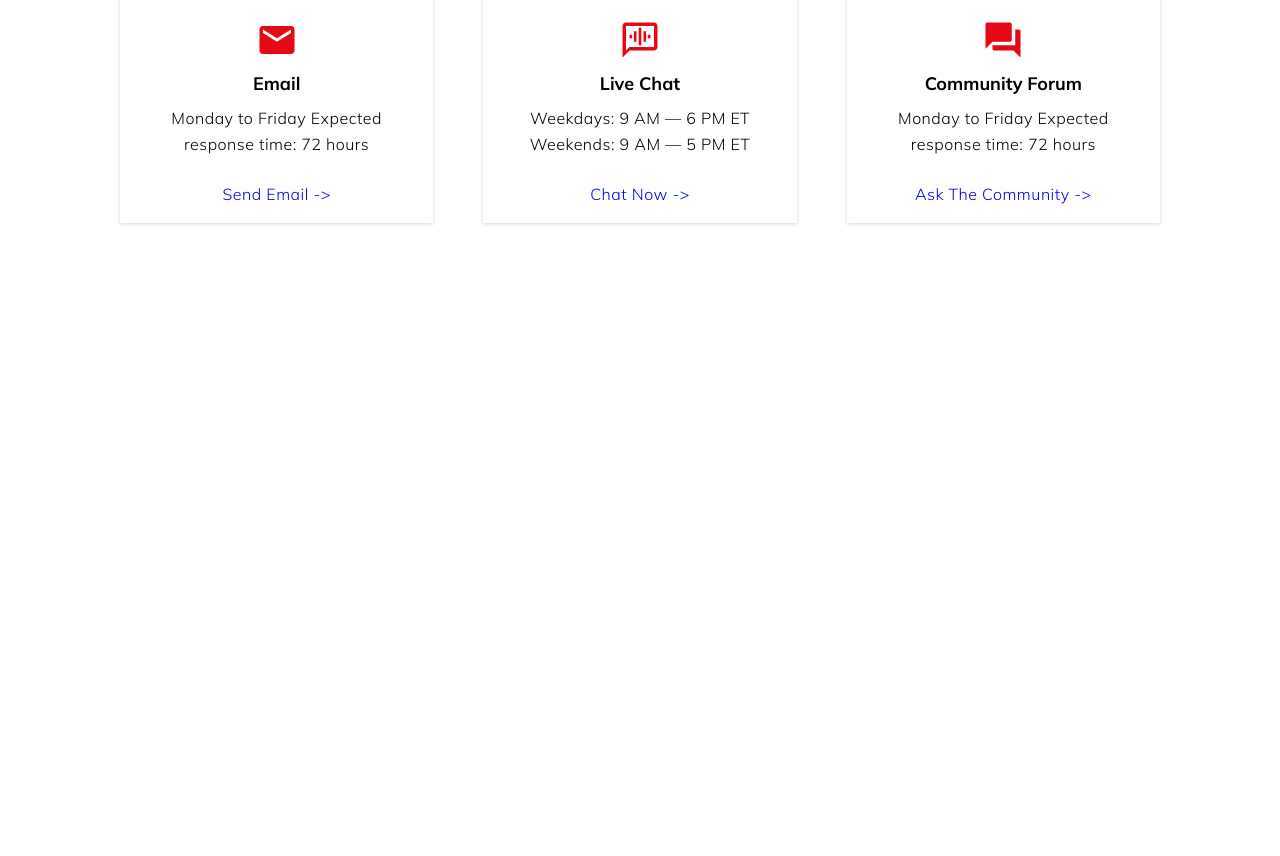
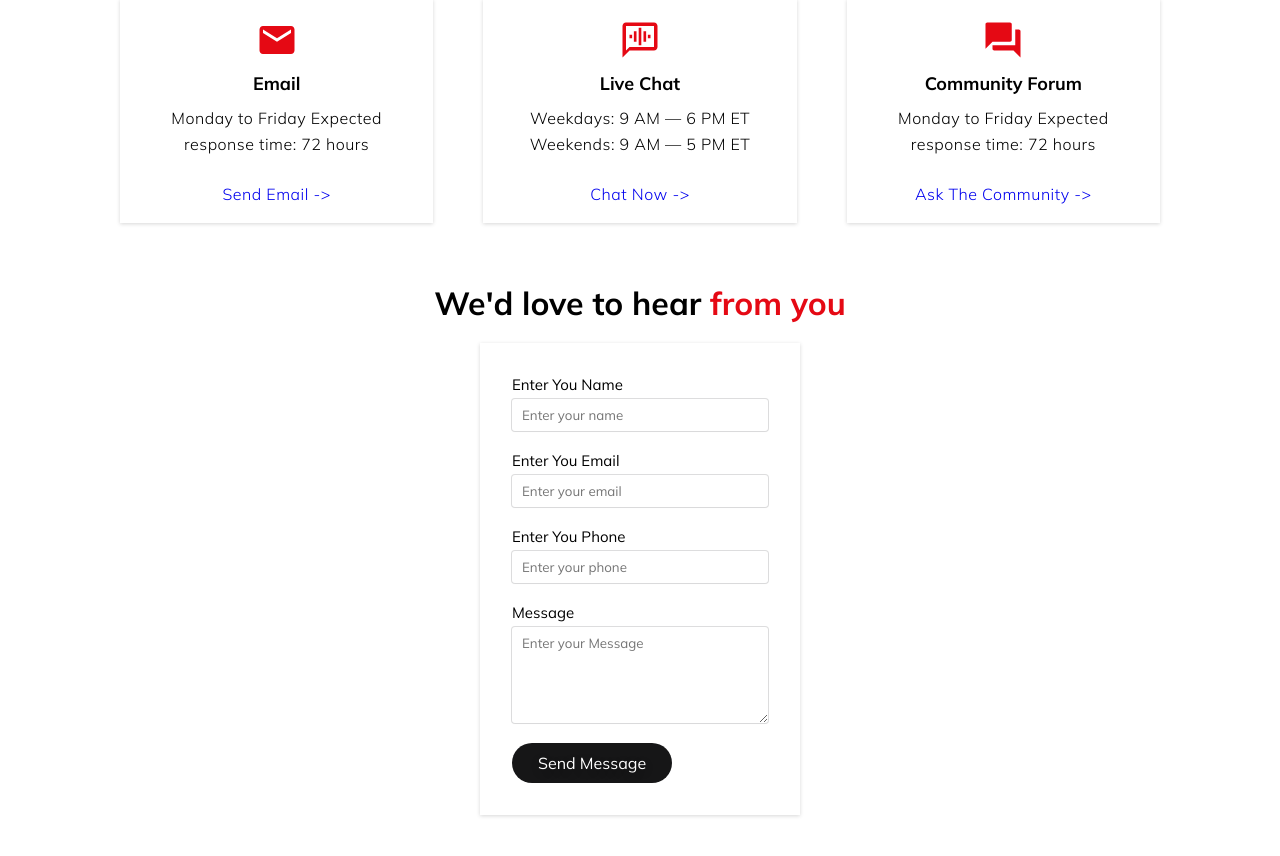
Before and after one commit to AhsanCommits/ahsanflix, a Next.js app: page /contact in a window 1280 px wide. Shown: the part 246-1102 px from the top of the page. Before the commit the page ends 800 px from the top, so only its background shows below. Built offline with nearby package versions, Linux system fonts and the light colour scheme.

Commit message:
Contact Form & React Hooks

```diff
--- /dev/null
+++ b/src/app/components/ContactForm.js
@@ -0,0 +1,69 @@
+"use client"
+
+import styles from "@/app/contact/contact.module.css"
+import {Mulish} from 'next/font/google'
+import {useState} from "react";
+
+const mulish = Mulish({
+    subsets: ['latin'],
+    display: 'swap',
+    weight: ['300','400','500','600','700','800','900']
+})
+
+const ContactForm = () => {
+    const[user,setUser] = useState({
+        username:"",
+        email:"",
+        phone:"",
+        message:""
+    })
+    function handleChange(e) {
+        const name = e.target.name;
+        const value = e.target.value;
+
+        setUser((prevUser)=>({...prevUser,[name] : value}))
+    }
+    function handleSubmit() {
+
+    }
+
+
+
+    return (
+        <form className={styles.contact_form} onSubmit={handleSubmit}>
+            <div className={styles.input_field}>
+                <label htmlFor="username" className={styles.label}>
+                    Enter you name
+                    <input type="text" name="username" id="username" placeholder="Enter your name" className={mulish.className} value={user.username} onChange={handleChange} required autoComplete="off"/>
+                </label>
+            </div>
+
+            <div className={styles.input_field}>
+                <label htmlFor="email" className={styles.label}>
+                    Enter you email
+                    <input type="text" name="email" id="email" placeholder="Enter your email" className={mulish.className} value={user.email} onChange={handleChange} required autoComplete="off"/>
+                </label>
+            </div>
+
+            <div className={styles.input_field}>
+                <label htmlFor="phone" className={styles.label}>
+                    Enter you phone
+                    <input type="number" name="phone" id="phone" placeholder="Enter your phone" className={mulish.className} value={user.phone} onChange={handleChange} required autoComplete="off"/>
+                </label>
+            </div>
+
+            <div className={styles.input_field}>
+                <label htmlFor="message" className={styles.label}>
+                    Message
+                    <textarea name="message" id="message" placeholder="Enter your Message" className={mulish.className} value={user.message} onChange={handleChange} required autoComplete="off" rows={5}/>
+                </label>
+            </div>
+
+            <div>
+                <button type="submit" className={mulish.className}>Send Message</button>
+            </div>
+        </form>
+    );
+};
+
+export default ContactForm;
--- a/src/app/contact/page.js
+++ b/src/app/contact/page.js
@@ -1,12 +1,25 @@
 import ContactCard from "@/app/components/ContactCard";
 import styles from './contact.module.css'
+import ContactForm from "@/app/components/ContactForm";
 
 const Page = () => {
     return (<>
             <div className={styles.container}>
                 <h1>Contact Page</h1>
                 <ContactCard/>
+
+                <section className={styles.contact_section}>
+                    <h2>We'd love to hear <span> from you </span></h2>
+
+                    <ContactForm />
+                </section>
             </div>
+
+        <iframe
+            src="https://www.google.com/maps/embed?pb=!1m18!1m12!1m3!1d109823.40662215475!2d73.01233412523428!3d30.662650655820855!2m3!1f0!2f0!3f0!3m2!1i1024!2i768!4f13.1!3m3!1m2!1s0x3922b62cd8405a6d%3A0x6cce79c0f78cbfb7!2sSahiwal%2C%20Sahiwal%20District%2C%20Punjab%2C%20Pakistan!5e0!3m2!1sen!2s!4v1682693036476!5m2!1sen!2s"
+            width={100} height={450} style={{border:0}} allowFullScreen="" loading="lazy" className={styles.mapping}
+            referrerPolicy="no-referrer-when-downgrade"></iframe>
+
         </>);
 };
 
```
